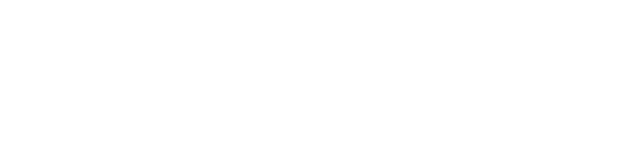
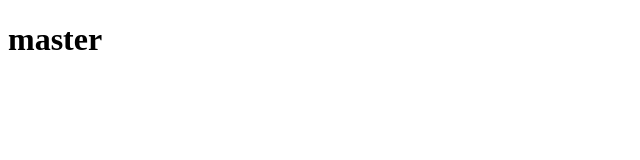
Before and after one commit to tewcc1975-2/git-demo-project-2, a plain HTML site: page index.html in a window 1280 px wide. Shown: the whole page, without its empty margins (0-640 px from the left). Drawn offline with Linux system fonts and the light colour scheme.

Commit message:
master: index.html

```diff
--- a/index.html
+++ b/index.html
@@ -4,9 +4,9 @@
 	<meta charset="UTF-8">
 	<meta http-equiv="X-UA-Compatible" content="IE=edge">
 	<meta name="viewport" content="width=device-width, initial-scale=1.0">
-	<title></title>
+	<title>master</title>
 </head>
 <body>
-
+	<h1>master</h1>
 </body>
 </html>
```
